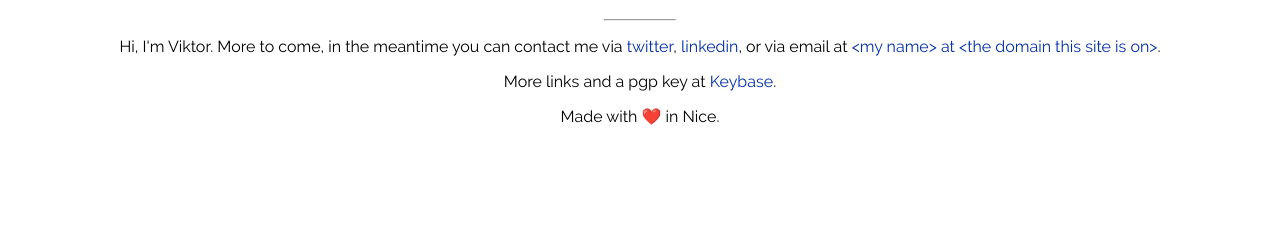
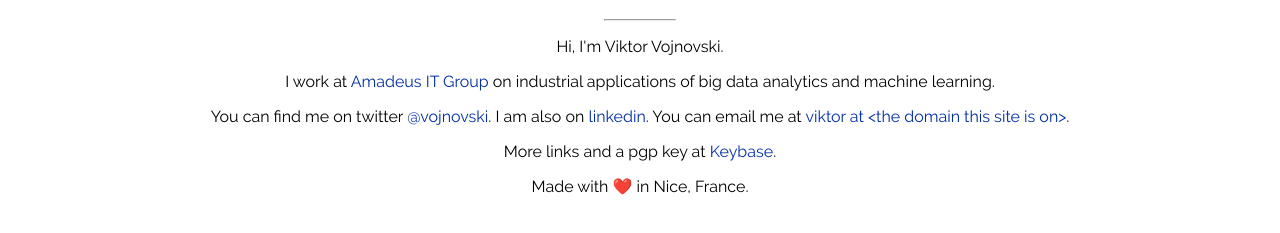
Before and after one commit to vojnovski/vojnovski.github.io, a plain HTML site: page index.html in a window 1280 px wide. Shown: the part 61-294 px from the top of the page. Drawn offline with Linux system fonts and the light colour scheme.

Commit message:
Some more content

```diff
--- a/index.html
+++ b/index.html
@@ -34,8 +34,10 @@
 			<h1>Welcome</h1>
 		</header>
 		<hr>
-		<p>Hi, I'm Viktor. More to come, in the meantime you can contact me via <a href="https://www.twitter.com/vojnovski">twitter</a>, <a href="https://www.linkedin.com/in/vojnovski/">linkedin</a>, or via email at <span>&lt;my name&gt; at &lt;the domain this site is on&gt;</span>.</p>
+		<p>Hi, I'm Viktor Vojnovski.</p>
+		<p>I work at <a href="http://www.amadeus.com/">Amadeus IT Group</a> on industrial applications of big data analytics and machine learning.</p>
+		<p>You can find me on twitter <a href="https://www.twitter.com/vojnovski">@vojnovski</a>. I am also on <a href="https://www.linkedin.com/in/vojnovski/">linkedin</a>. You can email me at <span>viktor at &lt;the domain this site is on&gt;</span>.</p>
 		<p>More links and a pgp key at <a href="https://keybase.io/vojnovski">Keybase</a>.</p>
-		<p>Made with ❤️ in Nice.</p>
+		<p>Made with ❤️ in Nice, France.</p>
 	</body>
 </html>
```
